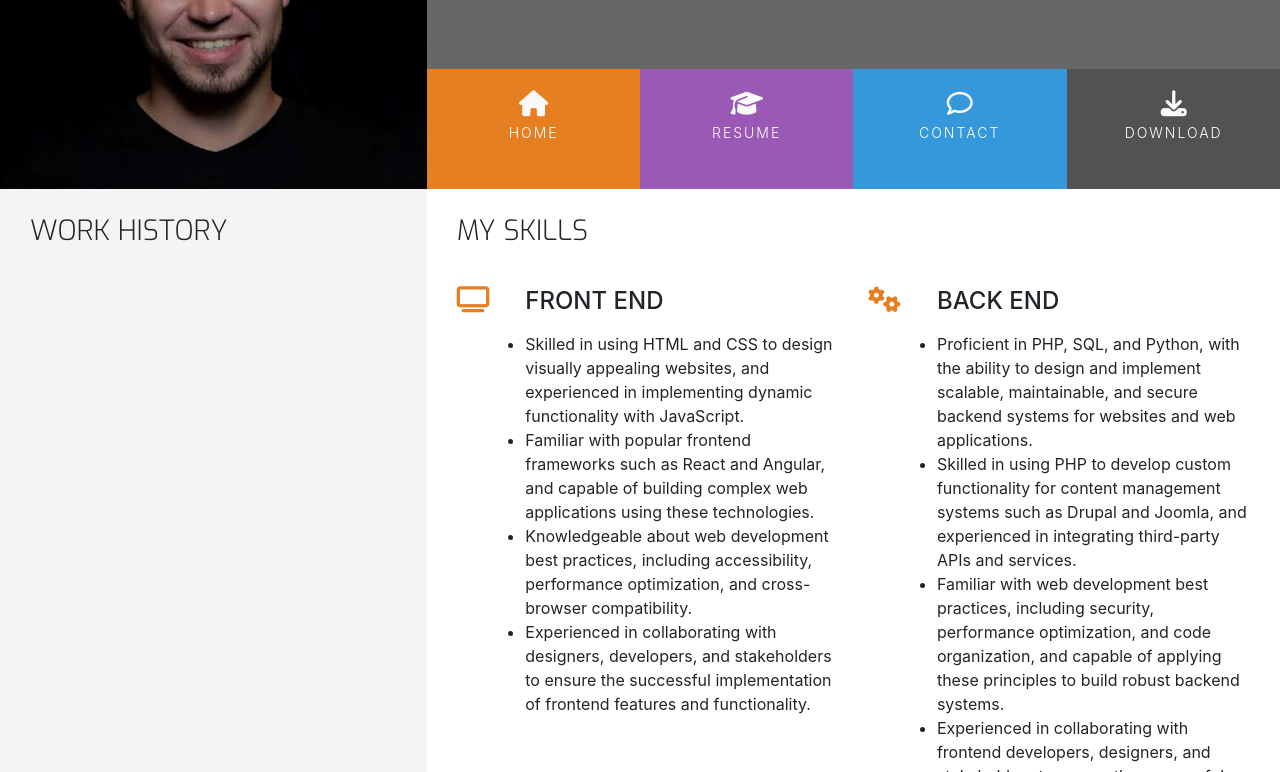
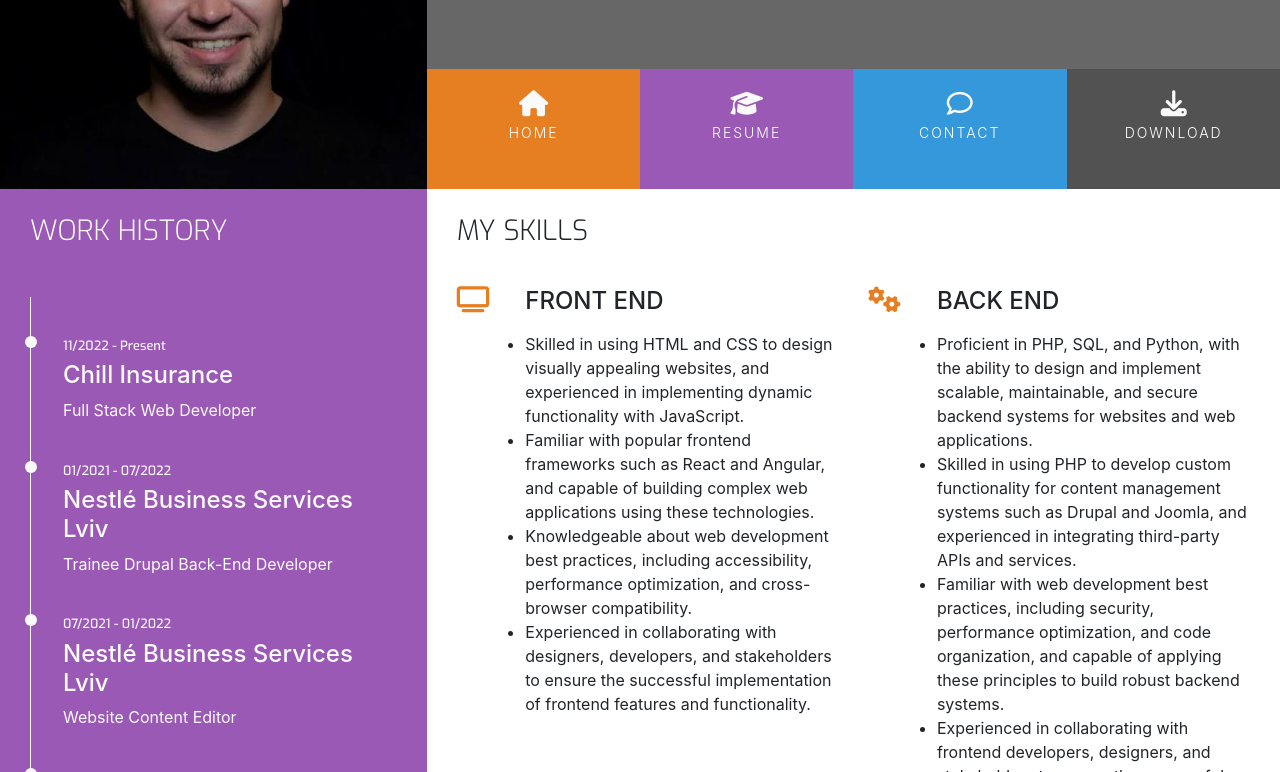
Before and after one commit to Sergii-Kostanets/codeinstitute-resume, a plain HTML site: page resume.html in a window 1280 px wide. Shown: the part 180-952 px from the top of the page. Drawn offline with nearby package versions, Linux system fonts and the light colour scheme.

Commit message:
add timeline and work history

```diff
--- a/assets/css/style.css
+++ b/assets/css/style.css
@@ -12,6 +12,10 @@
 
 .bg-color-personal-info{
     background-color: #f4f4f4;
+}
+
+.bg-color-work-history{
+    background-color: #9b59b6;
 }
 
 .ui-menu-color-home{
@@ -164,6 +168,7 @@ header{
     float: none;
 }
 
+.history-heading,
 .section-heading{
     font-family: "Exo", sans-serif;
     font-weight: 300;
@@ -302,3 +307,51 @@ footer{
 .progress-section{
     margin: 40px 20px;
 }
+
+/* Work History */
+
+.history-heading{
+    color: #fafafa;
+    margin-bottom: 50px;
+}
+
+.timeline-item{
+    padding: 4em 2em 0em 2em;
+    position: relative;
+    color: #fafafa;
+    border-left: 1px solid;
+}
+
+.timeline-item p{
+    padding: 0;
+    margin: 0;
+}
+
+.timeline-item:before{
+    content: attr(data-dates);
+    position: absolute;
+    left: 2.5em;
+    top: 3em;
+    display: block;
+    font-family: "Exo", sans-serif;
+    font-weight: 500;
+    font-size: 0.8em;
+    padding: 0;
+    margin: 0;
+}
+
+.timeline-item:after{
+    width: 12px;
+    height: 12px;
+    display: block;
+    top: 2.4em;
+    position: absolute;
+    left: -6px;
+    border-radius: 12px;
+    content: '';
+    background: #fafafa;
+}
+
+.history-items{
+    margin-bottom: 30px;
+}
--- a/resume.html
+++ b/resume.html
@@ -44,10 +44,28 @@
     </header>
     <section class="container-fluid">
         <div class="row">
-            <div class="col-md-4 bg-color-personal-info section-column">
+            <div class="col-md-4 bg-color-work-history section-column">
                 <div class="row">
                     <div class="col">
-                        <h3 class="section-heading uppercase">Work History</h3>
+                        <h3 class="history-heading uppercase">Work History</h3>
+                    </div>
+                </div>
+                <div class="history-items">
+                    <div class="timeline-item" data-dates="11/2022 - Present">
+                        <h4>Chill Insurance</h4>
+                        <p>Full Stack Web Developer</p>
+                    </div>
+                    <div class="timeline-item" data-dates="01/2021 - 07/2022">
+                        <h4>Nestlé Business Services Lviv</h4>
+                        <p>Trainee Drupal Back-End Developer</p>
+                    </div>
+                    <div class="timeline-item" data-dates="07/2021 - 01/2022">
+                        <h4>Nestlé Business Services Lviv</h4>
+                        <p>Website Content Editor</p>
+                    </div>
+                    <div class="timeline-item" data-dates="08/2012 - 08/2017">
+                        <h4>Mariupol Mechanical and Metallurgical College of the Priazov State Technical University</h4>
+                        <p>College Lecturer</p>
                     </div>
                 </div>
             </div>
@@ -159,7 +177,7 @@
             <div class="col-sm-4">
                 <h5 class="uppercase general-sub">About</h5>
                 <p class="inline-block">
-                    I love to study and take a responsible approach to solving the assigned tasks. Thanks to years of teaching I will find a common language with anyone. Teamwork is the best kind of collaboration for me. I devote my free time to studying technologies necessary for back-end and front-end and I aspire to create useful and effective products, see the result of my work and evolve in this direction.
+                    <strong>Experienced in:</strong> HTML, CSS, Bootstrap, JavaScript, jQuery, PHP, Python, MySQL, Git, GitHub, Joomla, Drupal, Docker.
                 </p>
             </div>
             <div class="col-sm-4">
```
